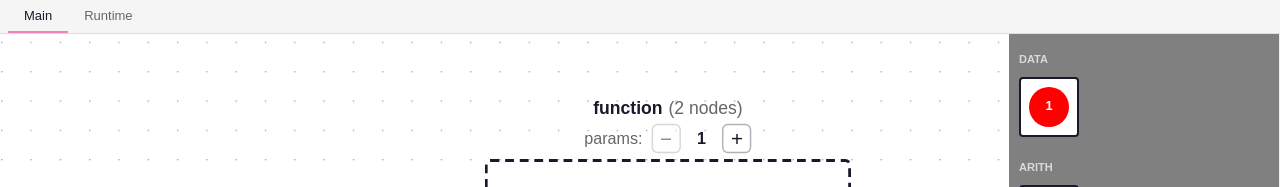
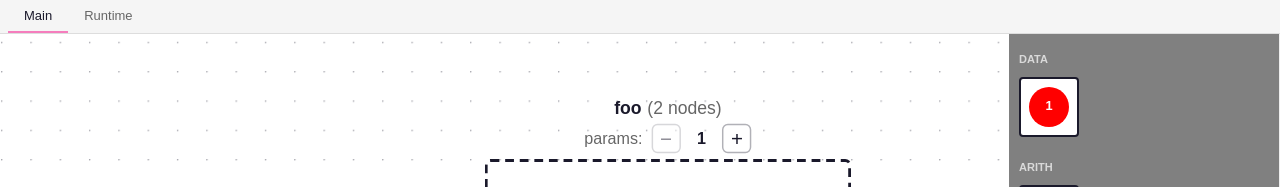
Before and after one commit to maxdarling/vislang-v1, a React (Vite) app: page / in a window 1280 px wide. Shown: the top 187 px of the page. Built offline with nearby package versions, Linux system fonts and the light colour scheme.

Commit message:
update todos

```diff
--- a/src/nodes/FunctionNode.tsx
+++ b/src/nodes/FunctionNode.tsx
@@ -42,7 +42,7 @@ export function getReturnNodeId(functionNodeId: string) {
   return `${functionNodeId}-return`;
 }
 
-const DEFAULT_NAME = "function";
+const DEFAULT_NAME = "foo";
 
 // Helper to calculate Y position for a param node at a given index
 function getParamNodeY(
```
Also changed, not shown: 1 other file (tests, documents, lock files or other folders).
